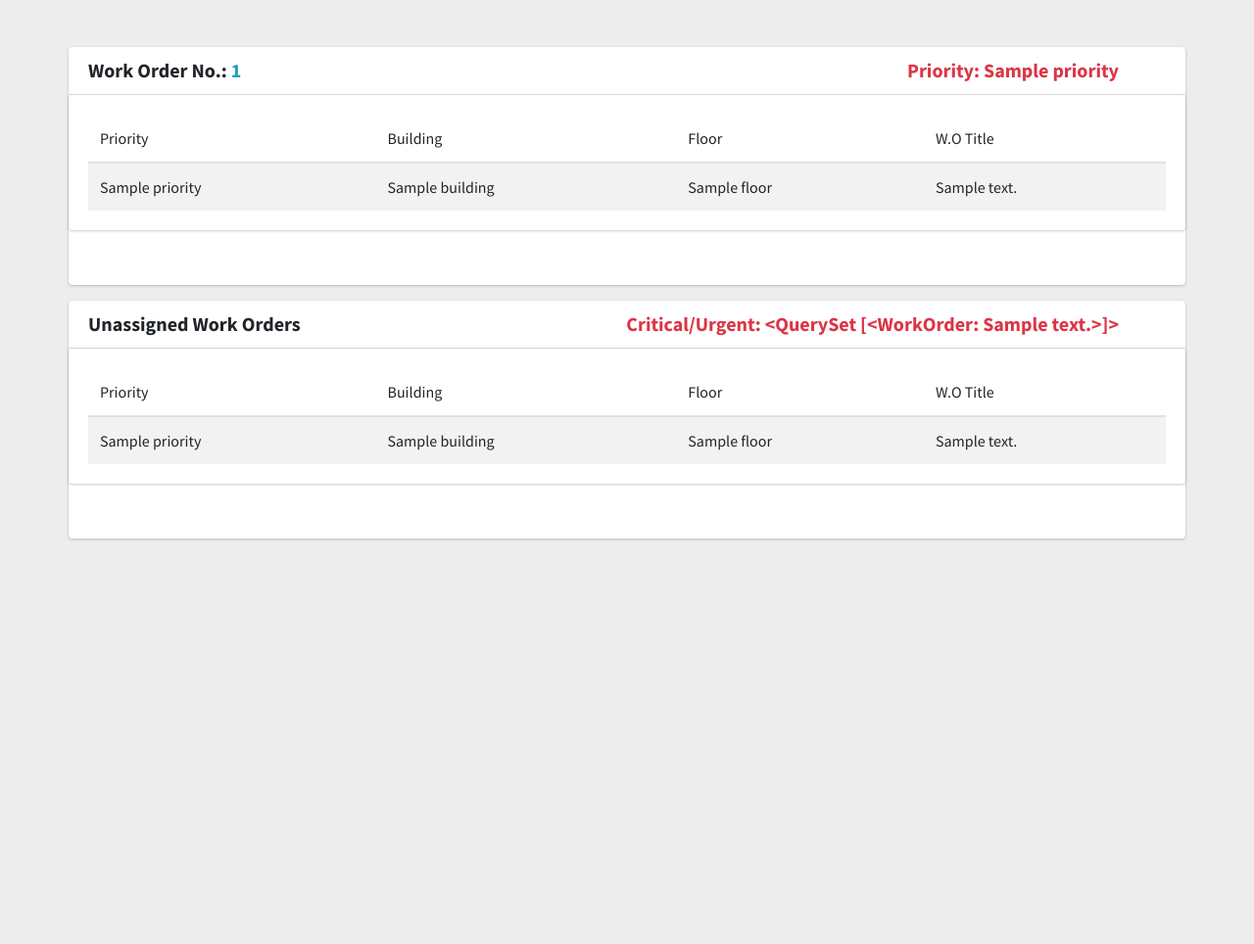
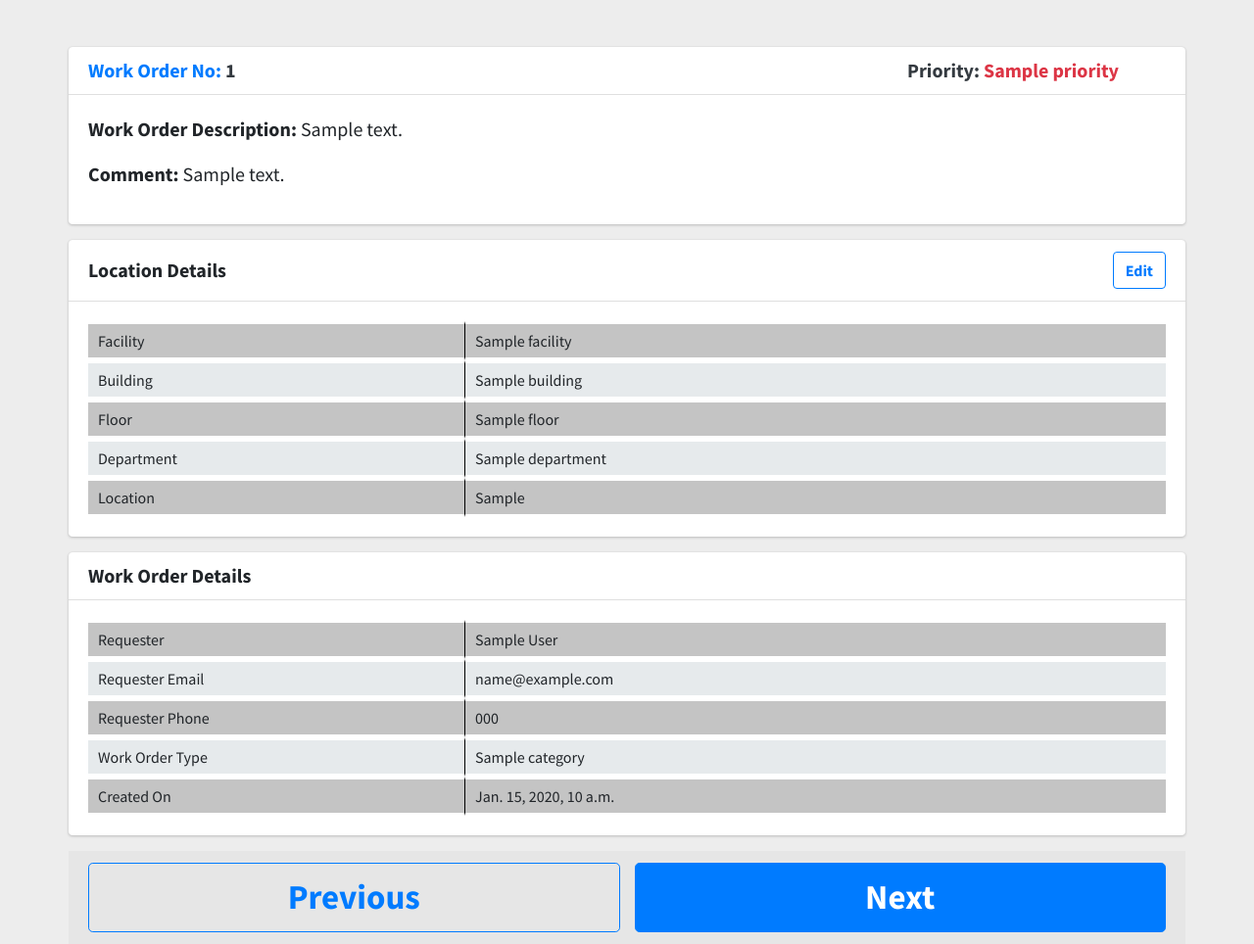
Before and after one commit to SesioCorp/Sesio-ReWrite, a Django app: template workorder/templates/workorder_detail.html in a window 1280 px wide. Shown: the part 111-1075 px from the top of the page at 98% size. Before the commit the page ends 663 px from the top, so only its background shows below. Run offline with Django 3.2, Linux system fonts and the light colour scheme; a user stored in the database is signed in; tables that the repository leaves empty hold one stand-in row (values such as "Sample post"); the template is opened without the code that fills it: values that come from a table or form of the project are taken from there, most other values are stand-ins (such as "Sample title", 1, 10 or a date in 2020); some libraries are stand-ins or nearby versions.

Commit message:
Created the first page of the work order detail  template
Why: To show the work order and location details

How: templates

Tags:

```diff
--- a/workorder/templates/workorder_detail.html
+++ b/workorder/templates/workorder_detail.html
@@ -10,79 +10,98 @@
     <div class="container card_colomns">
         <div class="row">
             <div class="col-12">
-                <div class="card" id="assigned_workorders_div">
+                <div class="card" id="">
                     <div class="card-header">
-                        <h3 class="card-title float-left pm_details font-weight-bold">
-                            Work Order No.: <span class="text-info">{{object.id}}</span>
+                        <h3 class="card-title float-left pm_details text-primary font-weight-bold">
+                            Work Order No: <span class="text-info text-dark">{{object.id}}</span>
                         </h3>
-                        <h3 class="card-title float-right text-danger pm_details mr-5 font-weight-bold">
-                        Priority: <span class="">{{object.priority}}</span>
+                        <h3 class="card-title float-right text-dark pm_details mr-5 font-weight-bold">
+                        Priority: <span class="text-danger">{{object.priority}}</span>
                         </float-right>
                     </div>
-                    <div class="card card-body able-responsive">
-                        {% paginate assigned_workorders.qs as assigned_workorders_page %}
-                        <table class="table table-striped">
-                            <thead>
-                                <tr>
-                                    <th class="min-phone-l">Priority</th>
-                                    <th class="desktop">Building</th>
-                                    <th class="desktop">Floor</th>
-                                    <th class="desktop">W.O Title</th>
-                                </tr>
-                            </thead>
-                            <tbody>
-                                {% for wo in assigned_workorders_page %}
-                                    <tr class="clickable-row" data-href="">
-                                        <td>{{ wo.priority }}</td>
-                                        <td>{{ wo.location.building.name }}</td>
-                                        <td>{{ wo.location.floor }}</td>
-                                        <td>{{ wo.brief_description }}</td>
-                                    </tr>
-                                {% endfor %}
-                            </tbody>
-                        </table>
-                    </div>
-                    <div class="pagination_wo_list" id="assigned_workorders_page">
-                        {% show_pages %}
+                    <div class="card-body">
+                        <p class="form-group pm_details"><strong>Work Order Description: </strong>{{ object.brief_description }}</p>
+                        <p class="form-group pm_details"><strong>Comment: </strong>{{ object.description }}</p>
                     </div>
                 </div>
-                <div class="card" id="unassigned_workorders_div">
+                <div class="card">
                     <div class="card-header">
+                        <div class="d-flex align-items-center justify-content-between">
                         <h3 class="card-title float-left pm_details font-weight-bold">
-                            Unassigned Work Orders
+                            Location Details
                         </h3>
-                        <h3 class="card-title float-right text-danger pm_details mr-5 font-weight-bold">
-                            Critical/Urgent: {{unassigned_urgent_count}}
-                        </float-right>
+                        <button class="btn btn-primary btn-view">Edit</button>
+                        </div>
                     </div>
-                    <div class="card card-body able-responsive">
-                        {% paginate unassigned_workorders.qs as unassigned_workorders_page %}
-                        <table class="table table-striped">
-                            <thead>
-                                <tr>
-                                    <th class="min-phone-l">Priority</th>
-                                    <th class="desktop">Building</th>
-                                    <th class="desktop">Floor</th>
-                                    <th class="desktop">W.O Title</th>
-                                </tr>
-                            </thead>
-                            <tbody>
-                                {% for wo in unassigned_workorders_page %}
-                                    <tr class="clickable-row" data-href="">
-                                        <td>{{ wo.priority }}</td>
-                                        <td>{{ wo.location.building.name }}</td>
-                                        <td>{{ wo.location.floor }}</td>
-                                        <td>{{ wo.brief_description }}</td>
-                                    </tr>
-                                {% endfor %}
-                            </tbody>
-                        </table>
-                    </div>
-                    <div class="pagination_wo_list" id="unassigned_workorders_page">
-                        {% show_pages %}
+                    <div class="card-body table__ul">
+                        <ul>
+                            <li>Facility</li>
+                            <li>{{ object.facility }}</li>
+                        </ul>
+                        <ul>
+                            <li>Building</li>
+                            <li>{{ object.location.building }}</li>
+                        </ul>
+                        <ul>
+                            <li>Floor</li>
+                            <li>{{ object.location.floor }}</li>
+                        </ul>
+                        <ul>
+                            <li>Department</li>
+                            <li>{{ object.location.department }}</li>
+                        </ul>
+                        <ul>
+                            <li>Location</li>
+                            <li>{{ object.location.specific_location }}</li>
+                        </ul>
                     </div>
                 </div>
 
+                <div class="card">
+                    <div class="card-header">
+                        <div class="d-flex align-items-center justify-content-between">
+                        <h3 class="card-title float-left pm_details font-weight-bold">
+                            Work Order Details
+                        </h3>
+                        </div>
+                    </div>
+                    <div class="card-body table__ul">
+                        <ul>
+                            <li>Requester</li>
+                            <li>{{ object.assigned_to.get_full_name }}</li>
+                        </ul>
+                        <ul>
+                            <li>Requester Email</li>
+                            <li>{{ object.assigned_to.email }}</li>
+                        </ul>
+                        <ul>
+                            <li>Requester Phone</li>
+                            {% if object.assigned_to.phone_number %}
+                                <li>{{ object.assigned_to.phone_number }}</li>
+                            {% else %}
+                                <li>No Phone Number Available</li>
+                            {% endif %}
+                        </ul>
+                        <ul>
+                            <li>Work Order Type</li>
+                            <li>{{ object.category }}</li>
+                        </ul>
+                        <ul>
+                            <li>Created On</li>
+                            <li>{{ object.created_at }}</li>
+                        </ul>
+                    </div>
+                </div>
+                <div class="card-footer">
+                    <div class="row">
+                        <div class="col">
+                            <a href="{% url 'workorder:work_order_list' %}" class="btn pm_buttons btn-block btn-outline-primary btn-lg font-weight-bold">Previous</a>
+                        </div>
+                        <div class="col">
+                            <a href="#" class="btn pm_buttons btn-block btn-primary btn-lg font-weight-bold">Next</a>
+                        </div>
+                    </div>
+                </div>
             </div>
         </div>
     </div>
```
